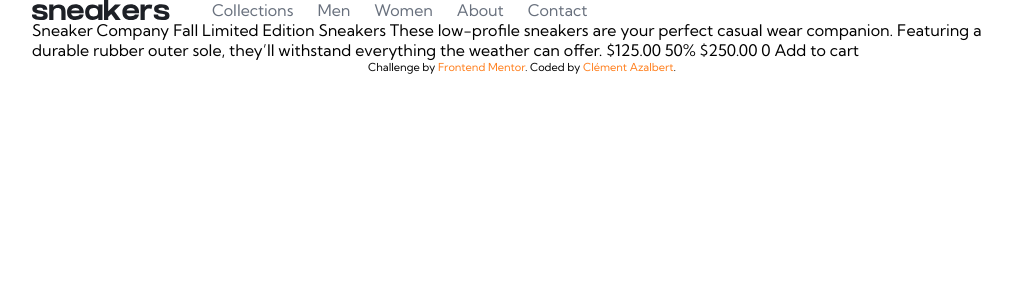
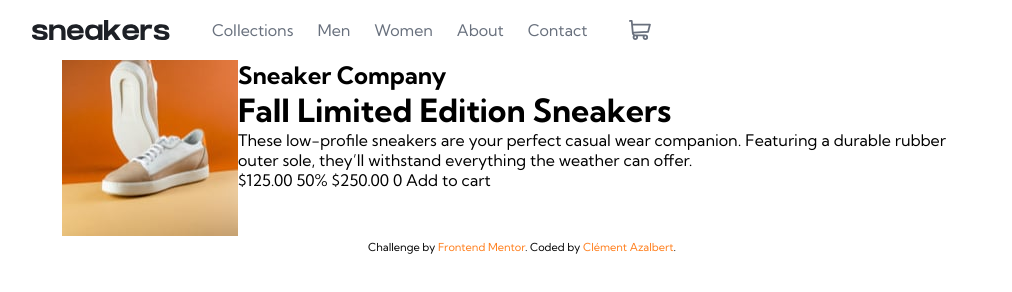
Before and after one commit to Clemi05/ecommerce-product-frontend-mentors-challenge, a plain HTML site: page index.html in a window 1280 px wide. Shown: the whole page, without its empty margins (118-1130 px from the left). Drawn offline with Linux system fonts and the light colour scheme.

Commit message:
added card and img div

```diff
--- /dev/null
+++ b/css/components/card.css
@@ -0,0 +1,9 @@
+.card {
+  width: 100%;
+  max-width: 920px;
+  display: flex;
+  justify-content: space-between;
+  align-items: stretch;
+  position: relative;
+  margin: 0 auto;
+}
--- a/css/components/navbar.css
+++ b/css/components/navbar.css
@@ -3,6 +3,7 @@ nav {
   display: flex;
   justify-content: flex-start;
   gap: 2em;
+  margin: 20px 0;
 }
 
 nav ul li {
--- a/css/style.css
+++ b/css/style.css
@@ -3,6 +3,7 @@
 
 /* Components file */
 @import url("/css/components/navbar.css");
+@import url("/css/components/card.css");
 
 /* Main CSS */
 * {
--- a/index.html
+++ b/index.html
@@ -21,21 +21,28 @@
         <li><a href="#">About</a></li>
         <li><a href="#">Contact</a></li>
       </ul>
+      <img src="/images/icon-cart.svg" alt="Icon cart navigation bar">
     </nav>
 
-    Sneaker Company
+    <div class="card">
+      <div class="card-img">
+        <img class="card-img-main" src="/images/image-product-1-thumbnail.jpg" alt="Sneaker main image">
+      </div>
+      <div class="card-content">
+        <h2>Sneaker Company</h2>
+        <h1>Fall Limited Edition Sneakers</h1>
 
-    Fall Limited Edition Sneakers
+        <p>These low-profile sneakers are your perfect casual wear companion. Featuring a
+        durable rubber outer sole, they’ll withstand everything the weather can offer.</p>
 
-    These low-profile sneakers are your perfect casual wear companion. Featuring a
-    durable rubber outer sole, they’ll withstand everything the weather can offer.
+        $125.00
+        50%
+        $250.00
 
-    $125.00
-    50%
-    $250.00
-
-    0
-    Add to cart
+        0
+        Add to cart
+      </div>
+    </div>
 
     <div class="attribution">
       Challenge by <a href="https://www.frontendmentor.io?ref=challenge" target="_blank">Frontend Mentor</a>.
```
